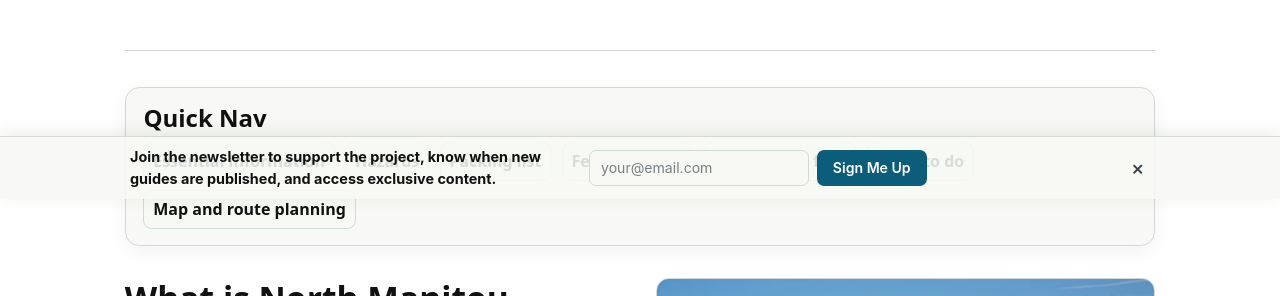
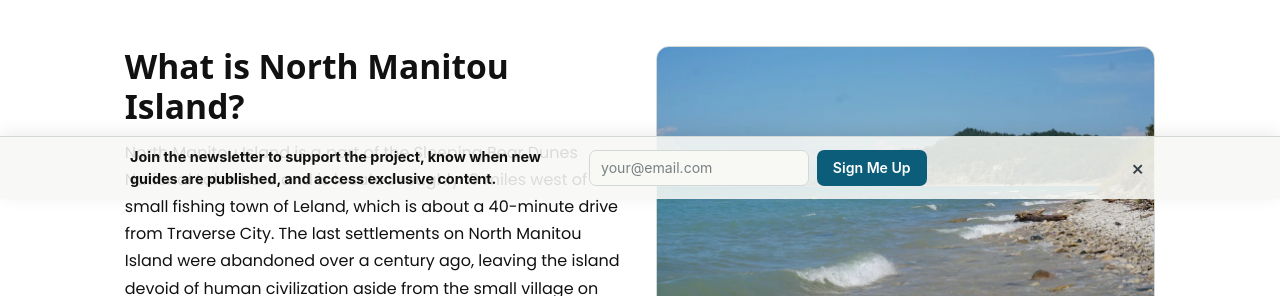
Before and after one commit to napolitanj/joetracks, a React (Vite) app: page /north-manitou-island-guide in a window 1280 px wide. Shown: the part 601-897 px from the top of the page. Built offline with nearby package versions, Linux system fonts and the light colour scheme.

Commit message:
remove redundant nav for manitou

```diff
--- a/src/components/KeystoneRapidsGuide.tsx
+++ b/src/components/KeystoneRapidsGuide.tsx
@@ -135,7 +135,7 @@ const KeystoneRapidsGuide = () => {
                   </div>
                   <div className="intro-image-wrapper section-half">
                     <img
-                      src="/images/keystone-rapids/boardman-river-canoeing.webp"
+                      src={`${import.meta.env.BASE_URL}images/keystone-rapids/boardman-river-canoeing.webp`}
                       alt="A canoer paddling the Boardman River"
                       className="intro-image"
                     />
@@ -187,7 +187,7 @@ const KeystoneRapidsGuide = () => {
                         rel="noopener noreferrer"
                       >
                         <img
-                          src="/images/keystone-rapids/keystone-rapids-map.png"
+                          src={`${import.meta.env.BASE_URL}images/keystone-rapids/keystone-rapids-map.png`}
                           alt="Keystone Rapids map of the Boardman River"
                         />
                       </a>
@@ -220,7 +220,7 @@ const KeystoneRapidsGuide = () => {
 
                         <figure>
                           <img
-                            src="/images/keystone-rapids/beitner-bridge-destroyed.webp"
+                            src={`${import.meta.env.BASE_URL}images/keystone-rapids/beitner-bridge-destroyed.webp`}
                             alt="The collapse of the Beitner Road bridge"
                           />
                         </figure>
@@ -287,7 +287,7 @@ const KeystoneRapidsGuide = () => {
                 <div className="dis-row g-2">
                   <figure className="section-half">
                     <img
-                      src="/images/keystone-rapids/keystone-rapids-summer.webp"
+                      src={`${import.meta.env.BASE_URL}images/keystone-rapids/keystone-rapids-summer.webp`}
                       alt="Two paddlers navigating the Boardman River"
                     />
                   </figure>
@@ -376,7 +376,7 @@ const KeystoneRapidsGuide = () => {
                   </div>
                   <figure className="section-half">
                     <img
-                      src="/images/keystone-rapids/bike-shuttle.webp"
+                      src={`${import.meta.env.BASE_URL}images/keystone-rapids/bike-shuttle.webp`}
                       alt="A view along Keystone Road"
                     />
                   </figure>
@@ -406,7 +406,7 @@ const KeystoneRapidsGuide = () => {
                     </p>
                     <figure>
                       <img
-                        src="/images/keystone-rapids/stump-wave.webp"
+                        src={`${import.meta.env.BASE_URL}images/keystone-rapids/stump-wave.webp`}
                         alt="The Stump Wave rapid on the Boardman River"
                       />
                     </figure>
@@ -423,7 +423,7 @@ const KeystoneRapidsGuide = () => {
                     </p>
                     <figure>
                       <img
-                        src="/images/keystone-rapids/erosion-rapids-keystone.webp"
+                        src={`${import.meta.env.BASE_URL}images/keystone-rapids/erosion-rapids-keystone.webp`}
                         alt="The Erosion rapids on the Boardman River"
                       />
                     </figure>
@@ -438,7 +438,7 @@ const KeystoneRapidsGuide = () => {
                     </p>
                     <figure>
                       <img
-                        src="/images/keystone-rapids/lazy-tree.webp"
+                        src={`${import.meta.env.BASE_URL}images/keystone-rapids/lazy-tree.webp`}
                         alt="The lazy tree wave on the Keystone Rapids"
                       />
                     </figure>
@@ -456,7 +456,7 @@ const KeystoneRapidsGuide = () => {
                     </p>
                     <figure>
                       <img
-                        src="/images/keystone-rapids/platform-wave.webp"
+                        src={`${import.meta.env.BASE_URL}images/keystone-rapids/platform-wave.webp`}
                         alt="The Platform Waves on the Boardman River"
                       />
                     </figure>
@@ -471,7 +471,7 @@ const KeystoneRapidsGuide = () => {
                     </p>
                     <figure>
                       <img
-                        src="/images/keystone-rapids/oxbow.webp"
+                        src={`${import.meta.env.BASE_URL}images/keystone-rapids/oxbow.webp`}
                         alt="The Oxbow wave on the Boardman River"
                       />
                     </figure>
@@ -488,7 +488,7 @@ const KeystoneRapidsGuide = () => {
                     </p>
                     <figure>
                       <img
-                        src="/images/keystone-rapids/old-pond.webp"
+                        src={`${import.meta.env.BASE_URL}images/keystone-rapids/old-pond.webp`}
                         alt="The Old Pond wave on the Boardman River"
                       />
                     </figure>
@@ -508,7 +508,7 @@ const KeystoneRapidsGuide = () => {
                       </p>
                       <figure>
                         <img
-                          src="/images/keystone-rapids/pinhole-sweeper.webp"
+                          src={`${import.meta.env.BASE_URL}images/keystone-rapids/pinhole-sweeper.webp`}
                           alt="The Pinhole Sweeper on the Boardman River"
                         />
                       </figure>
@@ -524,7 +524,7 @@ const KeystoneRapidsGuide = () => {
                       </p>
                       <figure>
                         <img
-                          src="/images/keystone-rapids/ropeswing-strainer.webp"
+                          src={`${import.meta.env.BASE_URL}images/keystone-rapids/ropeswing-strainer.webp`}
                           alt="The Ropeswing Strainer on the Boardman River"
                         />
                       </figure>
--- a/src/components/NorthManitouGuide.tsx
+++ b/src/components/NorthManitouGuide.tsx
@@ -113,33 +113,6 @@ const NorthManitouGuide = () => {
                   OPERATING
                 </p>{" "}
               </a>
-              <hr className="section-divider" />
-              <nav className="manitou-quick-nav" aria-label="Quick navigation">
-                <h2>Quick Nav</h2>
-                <ul>
-                  <li>
-                    <a href="#essential-information">Essential information</a>
-                  </li>
-                  <li>
-                    <a href="#hazards">Hazards</a>
-                  </li>
-                  <li>
-                    <a href="#packing-list">Packing list</a>
-                  </li>
-                  <li>
-                    <a href="#ferry-passage">Ferry passage</a>
-                  </li>
-                  <li>
-                    <a href="#permits-and-fees">Permits and fees</a>
-                  </li>
-                  <li>
-                    <a href="#what-to-do">What to do</a>
-                  </li>
-                  <li>
-                    <a href="#planning-your-route">Map and route planning</a>
-                  </li>
-                </ul>
-              </nav>
             </section>
 
             <Reveal variant="up" delay={80}>
```
